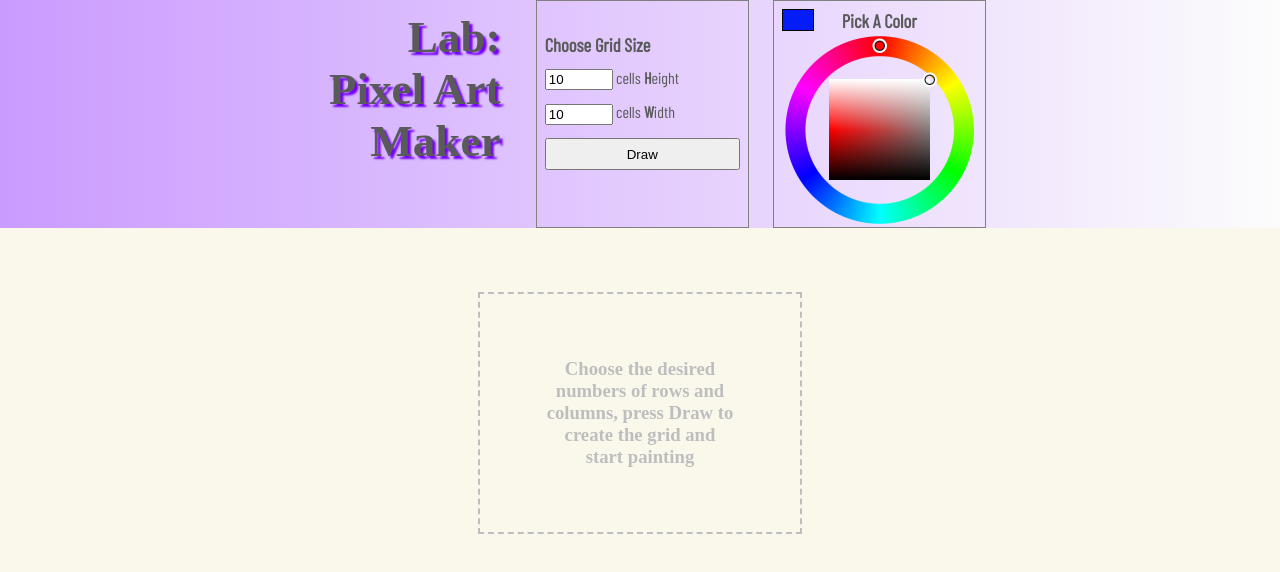
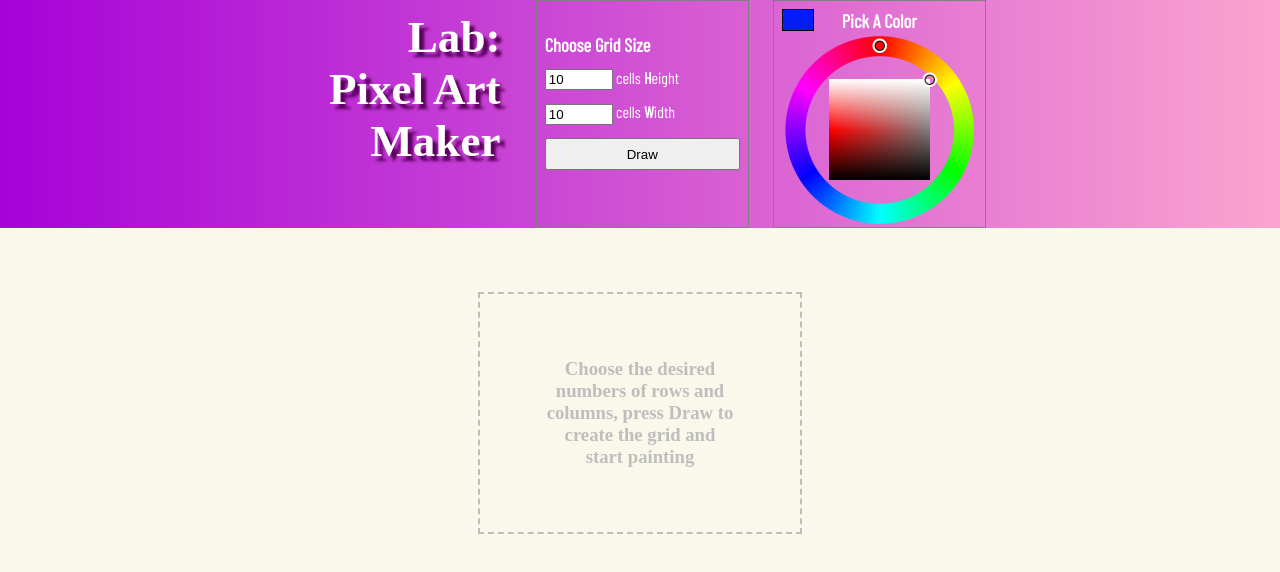
Before and after one commit to cixs/Pixel-Art-MAker, a plain HTML site: page index.html in a window 1280 px wide. Drawn offline with nearby package versions, Linux system fonts and the light colour scheme; a web font is replaced by a local one.

Commit message:
chore: Change some colours.

```diff
--- a/css/app.css
+++ b/css/app.css
@@ -15,7 +15,7 @@ body {
 
 .header {
   margin-bottom: 1em;
-  background: linear-gradient(to right, rgb(202, 155, 255), rgb(252, 252, 252));
+  background: linear-gradient(to right, rgb(166, 2, 216), rgb(252, 164, 208));
 }
 
 .title,
@@ -29,7 +29,7 @@ body {
   margin-right: 10px;
   margin-left: 10px;
   width: 195px;
-  color: rgb(90, 90, 90);
+  color: rgb(255, 255, 255);
 }
 
 .title {
@@ -37,8 +37,7 @@ body {
   font-family: 'Marcellus SC', serif;
   border:none;
   font-size: 1.41em;
-  color: rgb(90, 90, 90);
-  text-shadow: 3px 3px 2px rgb(117, 0, 250);
+  text-shadow: 5px 5px 3px rgb(89, 1, 92);
 }
 
 .size-form {
```
Also changed, not shown: 1 other file.
